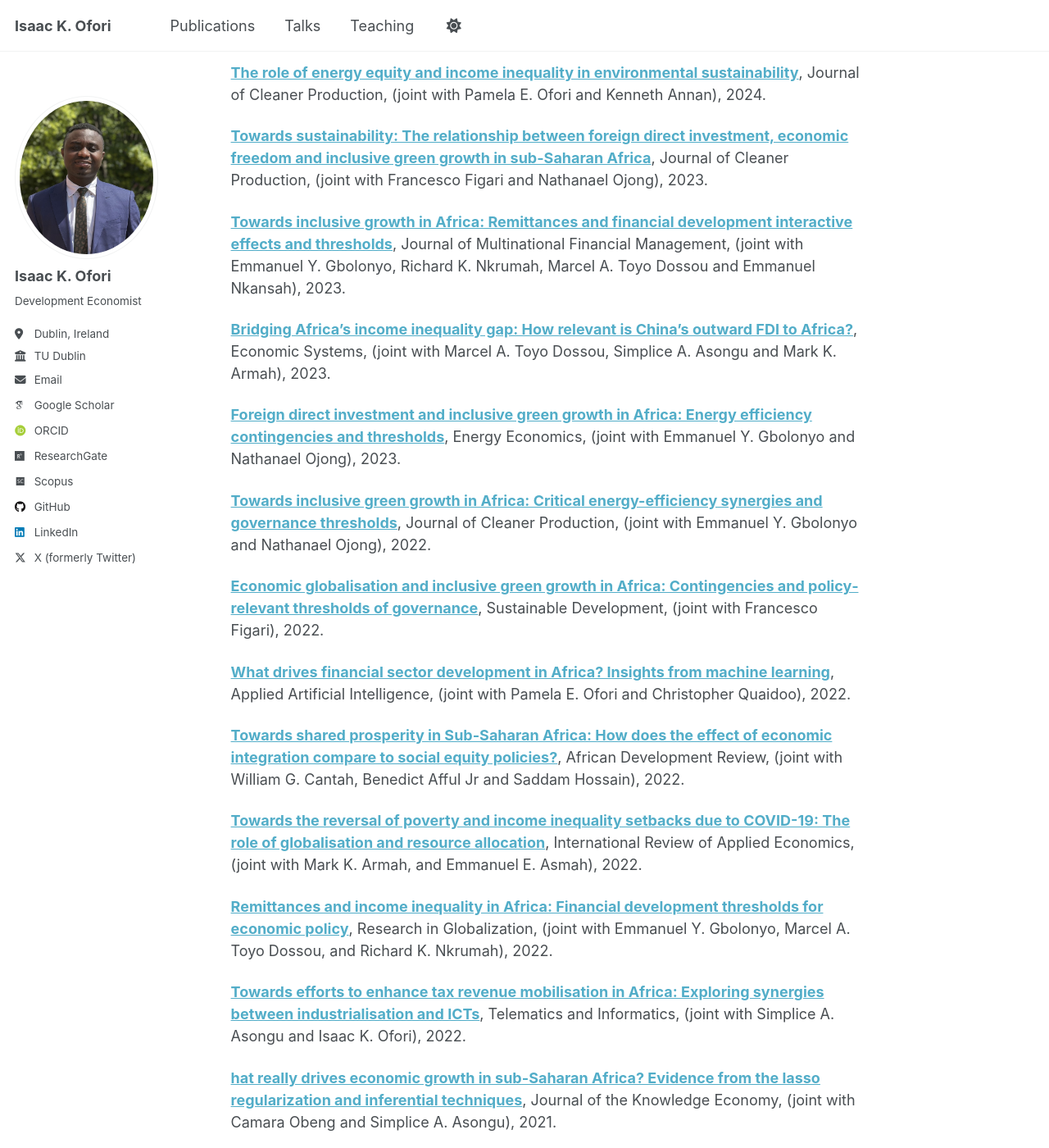
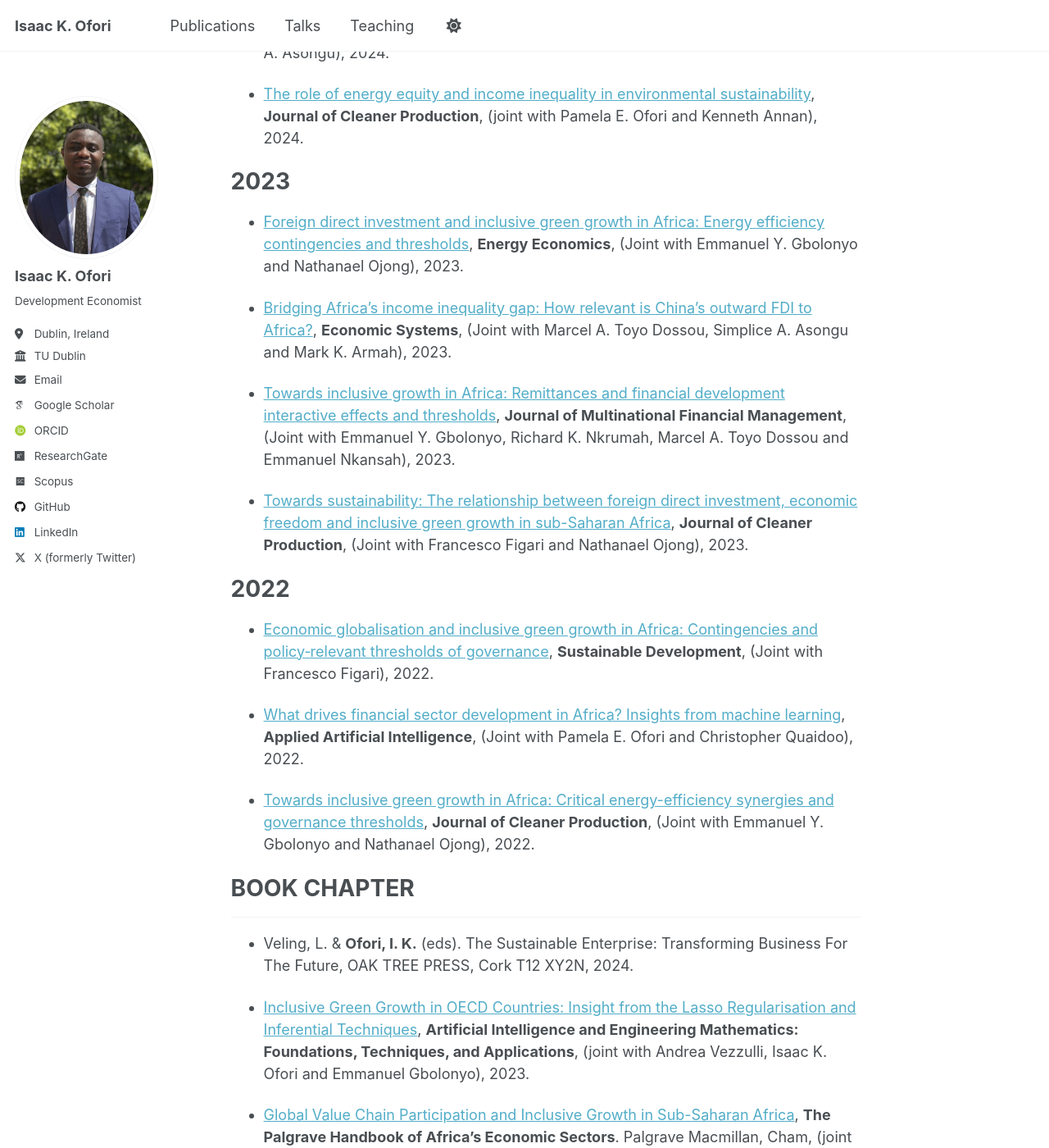
Before and after one commit to ikofori/ikofori.github.io, a Jekyll site: the page built from _pages/research.md, in a window 1280 px wide and 1400 px high, scrolled down 768 px. Shown: the whole window at 82% size. Built offline with Jekyll 4.4.1, drawn with Linux system fonts in a browser that asks for light colours; some web fonts are replaced; a script that is not in the unit is left out; some of the changed text lies outside the part shown.

Commit message:
Update research.md

```diff
--- a/_pages/research.md
+++ b/_pages/research.md
@@ -9,75 +9,62 @@ permalink: /research/
 
 # PUBLICATIONS
 - - -
-**[Distributional Energy Justice and the Inclusive Human Development Agenda in Africa](https://www.researchgate.net/publication/397016488_Distributional_Energy_Justice_and_the_Inclusive_Human_Development_Agenda_in_Africa)**, *forthcoming* World Development, 2025. <br/>
+# 2025
+- [Distributional Energy Justice and the Inclusive Human Development Agenda in Africa](https://www.researchgate.net/publication/397016488_Distributional_Energy_Justice_and_the_Inclusive_Human_Development_Agenda_in_Africa), *Forthcoming:* **World Development**, 2025. <br/>
 
-**[Energy consumption, democracy, and income inequality in Africa](https://link.springer.com/article/10.1007/s00181-025-02744-x)**, Empirical Economics, (joint with Samuel Adams and Emmanuel Y. Gbolonyo), 2025. <br/>
+- [Energy consumption, democracy, and income inequality in Africa](https://link.springer.com/article/10.1007/s00181-025-02744-x), **Empirical Economics**, (Joint with Samuel Adams and Emmanuel Y. Gbolonyo), 2025. <br/>
 
-**[Heterogeneous effects of frontier technology adoption on economic growth in Africa](https://doi.org/10.1016/j.strueco.2025.09.004)**, Structural Change and Economic Dynamics, (joint with Emmanuel Y. Gbolonyo, Andrea Vezzulli), 2025. <br/>
+- [Heterogeneous effects of frontier technology adoption on economic growth in Africa](https://doi.org/10.1016/j.strueco.2025.09.004), **Structural Change and Economic Dynamics**, (Joint with Emmanuel Y. Gbolonyo, Andrea Vezzulli), 2025. <br/>
 
-**[Foreign Aid, Infrastructure, and the Inclusive Growth Agenda in Sub-Saharan Africa](https://doi.org/10.1111/grow.70004)**, Growth and Change, (joint with Nathanael Ojong and Emmanuel Y. Gbolonyo), 2024. <br/>
+# 2024
+- [Foreign Aid, Infrastructure, and the Inclusive Growth Agenda in Sub-Saharan Africa](https://doi.org/10.1111/grow.70004), **Growth and Change**, (Joint with Nathanael Ojong and Emmanuel Y. Gbolonyo), 2024. <br/>
 
-**[The mediation effect of innovation in the relationship between external knowledge and firm performance in Africa](https://doi.org/10.1080/23322373.2024.2375948)**, Africa Journal of Management, (joint with Sam Zisuh Njinyah, Geofry Areneke, and Gaelle Lesly Chofor Lepawa), 2024. <br/>
+- [Economic globalisation and Africa's quest for greener and more inclusive growth: The missing link](https://doi.org/10.1016/j.inteco.2024.100509), **International Economics**, (Joint with Andreas Freytag and Simplice A. Asongu), 2024. <br/>
 
-**[Economic globalisation and Africa's quest for greener and more inclusive growth: The missing link](https://doi.org/10.1016/j.inteco.2024.100509)**, International Economics, (joint with Andreas Freytag and Simplice A. Asongu), 2024. <br/>
+- [Repackaging FDI for inclusive growth: Nullifying effects and policy-relevant thresholds of governance](https://doi.org/10.1016/j.tncr.2024.200056), **Transnational Corporations Review**, (Joint with Simplice A. Asongu), 2024. <br/>
 
-**[Repackaging FDI for inclusive growth: Nullifying effects and policy-relevant thresholds of governance](https://doi.org/10.1016/j.tncr.2024.200056)**, Transnational Corporations Review, (joint with Simplice A. Asongu), 2024. <br/>
+- [The role of energy equity and income inequality in environmental sustainability](https://doi.org/10.1016/j.jclepro.2024.143183), **Journal of Cleaner Production**, (joint with Pamela E. Ofori and Kenneth Annan), 2024. <br/>
 
-**[The role of energy equity and income inequality in environmental sustainability](https://doi.org/10.1016/j.jclepro.2024.143183)**, Journal of Cleaner Production, (joint with Pamela E. Ofori and Kenneth Annan), 2024. <br/>
+# 2023
+- [Foreign direct investment and inclusive green growth in Africa: Energy efficiency contingencies and thresholds](https://doi.org/10.1016/j.eneco.2022.106414), **Energy Economics**, (Joint with  Emmanuel Y. Gbolonyo and Nathanael Ojong), 2023. <br/>
 
-**[Towards sustainability: The relationship between foreign direct investment, economic freedom and inclusive green growth in sub-Saharan Africa](https://doi.org/10.1016/j.jclepro.2023.137020)**, Journal of Cleaner Production, (joint with Francesco Figari and Nathanael Ojong), 2023. <br/>
+- [Bridging Africa’s income inequality gap: How relevant is China’s outward FDI to Africa?](https://doi.org/10.1016/j.ecosys.2022.101055), **Economic Systems**, (Joint with  Marcel A. Toyo Dossou,  Simplice A. Asongu and Mark K. Armah), 2023. <br/>
 
-**[Towards inclusive growth in Africa: Remittances and financial development interactive effects and thresholds](https://doi.org/10.1016/j.mulfin.2023.100798)**, Journal of Multinational Financial Management, (joint with Emmanuel Y. Gbolonyo, Richard K. Nkrumah, Marcel A. Toyo Dossou and Emmanuel Nkansah), 2023. <br/>
+- [Towards inclusive growth in Africa: Remittances and financial development interactive effects and thresholds](https://doi.org/10.1016/j.mulfin.2023.100798), **Journal of Multinational Financial Management**, (Joint with Emmanuel Y. Gbolonyo, Richard K. Nkrumah, Marcel A. Toyo Dossou and Emmanuel Nkansah), 2023. <br/>
 
-**[Bridging Africa’s income inequality gap: How relevant is China’s outward FDI to Africa?](https://doi.org/10.1016/j.ecosys.2022.101055)**, Economic Systems, (joint with  Marcel A. Toyo Dossou,  Simplice A. Asongu and Mark K. Armah), 2023. <br/>
+- [Towards sustainability: The relationship between foreign direct investment, economic freedom and inclusive green growth in sub-Saharan Africa](https://doi.org/10.1016/j.jclepro.2023.137020), **Journal of Cleaner Production**, (Joint with Francesco Figari and Nathanael Ojong), 2023. <br/>
 
-**[Foreign direct investment and inclusive green growth in Africa: Energy efficiency contingencies and thresholds](https://doi.org/10.1016/j.eneco.2022.106414)**, Energy Economics, (joint with  Emmanuel Y. Gbolonyo and Nathanael Ojong), 2023. <br/>
+# 2022
+- [Economic globalisation and inclusive green growth in Africa: Contingencies and policy‐relevant thresholds of governance](https://doi.org/10.1002/sd.2403), **Sustainable Development**, (Joint with Francesco Figari), 2022. <br/>
 
-**[Towards inclusive green growth in Africa: Critical energy-efficiency synergies and governance thresholds](https://doi.org/10.1016/j.jclepro.2022.132917)**, Journal of Cleaner Production, (joint with  Emmanuel Y. Gbolonyo and Nathanael Ojong), 2022. <br/>
+- [What drives financial sector development in Africa? Insights from machine learning](https://doi.org/10.1080/08839514.2021.1999597), **Applied Artificial Intelligence**, (Joint with Pamela E. Ofori and Christopher Quaidoo), 2022. <br/>
 
-**[Economic globalisation and inclusive green growth in Africa: Contingencies and policy‐relevant thresholds of governance](https://doi.org/10.1002/sd.2403)**, Sustainable Development, (joint with Francesco Figari), 2022. <br/>
-
-**[What drives financial sector development in Africa? Insights from machine learning](https://doi.org/10.1080/08839514.2021.1999597)**, Applied Artificial Intelligence, (joint with Pamela E. Ofori and Christopher Quaidoo), 2022. <br/>
-
-**[Towards shared prosperity in Sub-Saharan Africa: How does the effect of economic integration compare to social equity policies?](https://doi.org/10.1111/1467-8268.12614)**, African Development Review, (joint with  William G. Cantah, Benedict Afful Jr and Saddam Hossain), 2022. <br/>
-
-**[Towards the reversal of poverty and income inequality setbacks due to COVID-19: The role of globalisation and resource allocation](https://doi.org/10.1080/02692171.2022.2029367)**, International Review of Applied Economics, (joint with  Mark K. Armah, and Emmanuel E. Asmah), 2022. <br/>
-
-**[Remittances and income inequality in Africa: Financial development thresholds for economic policy](https://doi.org/10.1016/j.resglo.2022.100084)**, Research in Globalization, (joint with  Emmanuel Y. Gbolonyo, Marcel A. Toyo Dossou, and Richard K. Nkrumah), 2022. <br/>
-
-**[Towards efforts to enhance tax revenue mobilisation in Africa: Exploring synergies between industrialisation and ICTs](https://doi.org/10.1016/j.tele.2022.101857)**, Telematics and Informatics, (joint with Simplice A. Asongu and Isaac K. Ofori), 2022. <br/>
-
-**[hat really drives economic growth in sub-Saharan Africa? Evidence from the lasso regularization and inferential techniques](https://doi.org/10.1016/j.resglo.2022.100084)**, Journal of the Knowledge Economy, (joint with Camara Obeng and Simplice A. Asongu), 2021. <br/>
-
-**[What drives financial sector development in Africa? Insights from machine learning](https://doi.org/10.1080/08839514.2021.1999597)**, Applied Artificial Intelligence, (joint with Pamela E. Ofori and Christopher Quaidoo), 2021. <br/>
-
-**[Addressing the severity and intensity of poverty in Sub-Saharan Africa: how relevant is the ICT and financial development pathway?](https://doi.org/10.1016/j.heliyon.2021.e08156)**,  Heliyon, (joint with Pamela E. Ofori, Isaac Kwesi Ofori, Mark Kojo Armah and Francis Taale,), 2021. <br/>
-
-**[Financial development, remittances and economic growth: A threshold analysis](https://doi.org/10.1080/23322039.2019.1625107)**, Cogent Economics & Finance, (joint with James Atta Peprah and Abel Nyarko Asomani), 2019. <br/>
+- [Towards inclusive green growth in Africa: Critical energy-efficiency synergies and governance thresholds](https://doi.org/10.1016/j.jclepro.2022.132917), **Journal of Cleaner Production**, (Joint with  Emmanuel Y. Gbolonyo and Nathanael Ojong), 2022. <br/>
 
 
 # BOOK CHAPTER
 - - -
-Veling, L. & **Ofori, I. K.** (eds). The Sustainable Enterprise: Transforming Business For The Future, OAK TREE PRESS, Cork T12 XY2N, 2024.
+- Veling, L. & **Ofori, I. K.** (eds). The Sustainable Enterprise: Transforming Business For The Future, OAK TREE PRESS, Cork T12 XY2N, 2024.
 
-**[Inclusive Green Growth in OECD Countries: Insight from the Lasso Regularisation and Inferential Techniques](https://www.taylorfrancis.com/chapters/edit/10.1201/9781003283980-18/inclusive-green-growth-oecd-countries-insight-lasso-regularization-inferential-techniques-andrea-vezzulli-isaac-ofori-pamela-ofori-emmanuel-gbolonyo)**, Artificial Intelligence and Engineering Mathematics: Foundations, Techniques, and Applications, (joint with Andrea vezzulli, Isaac K. Ofori and Emmanuel Gbolonyo), 2023. <br/>
+- [Inclusive Green Growth in OECD Countries: Insight from the Lasso Regularisation and Inferential Techniques](https://www.taylorfrancis.com/chapters/edit/10.1201/9781003283980-18/inclusive-green-growth-oecd-countries-insight-lasso-regularization-inferential-techniques-andrea-vezzulli-isaac-ofori-pamela-ofori-emmanuel-gbolonyo), **Artificial Intelligence and Engineering Mathematics: Foundations, Techniques, and Applications**, (joint with Andrea Vezzulli, Isaac K. Ofori and Emmanuel Gbolonyo), 2023. <br/>
 
-**[Global Value Chain Participation and Inclusive Growth in Sub-Saharan Africa](https://doi.org/10.1007/978-3-030-75556-0_32)**, The Palgrave Handbook of Africa’s Economic Sectors. Palgrave Macmillan, Cham, (joint with Camara Obeng and Peter Y. Mwinlaaru), 2022. <br/>
+- [Global Value Chain Participation and Inclusive Growth in Sub-Saharan Africa](https://doi.org/10.1007/978-3-030-75556-0_32), **The Palgrave Handbook of Africa’s Economic Sectors**. Palgrave Macmillan, Cham, (joint with Camara Obeng and Peter Y. Mwinlaaru), 2022. <br/>
 
-**[What Really Drives Financial Sector Development in Ghana? Evidence from Machine Learning](https://doi.org/10.1007/978-3-031-09345-6_2)**, In: Arun, T., Ngalawa, H., Derera, E., & Peprah, J. A (eds), Palgrave Handbook on Financial Sector Development in Ghana. Palgrave Macmillan, Cham, (joint with Camara Obeng), 2022. <br/>
-
-
+- [What Really Drives Financial Sector Development in Ghana? Evidence from Machine Learning](https://doi.org/10.1007/978-3-031-09345-6_2), In: Arun, T., Ngalawa, H., Derera, E., & Peprah, J. A (eds), **Palgrave Handbook on Financial Sector Development in Ghana**. Palgrave Macmillan, Cham, (joint with Camara Obeng), 2022. <br/>
 
 
 # WORKING PAPERS
 - - -
+- Frontier Technology Adoption, Energy Equity and Environmental Quality of Life in Sub-Saharan Africa, (Joint with Pamela E. Ofori and Nathanael Ojong). <br/>
 
- **[Effects of Innovation and Economic Freedom on Female Economic Inclusion](https://www.econstor.eu/bitstream/10419/298786/1/Ofori-Female-Economic-Inclusion.pdf)** (Joint with Isaac K. Ofori and Paolo Castelnovo). <br/>
+- Frontier Technology Adoption and Inclusive Green Growth in the EU: A Double-edged Sword?](Joint with Louise Veling and John Cullen). <br/>
+
+- [Effects of Innovation and Economic Freedom on Female Economic Inclusion](https://www.econstor.eu/bitstream/10419/298786/1/Ofori-Female-Economic-Inclusion.pdf) (Joint with Isaac K. Ofori and Paolo Castelnovo). <br/>
 
 
 # WORK IN PROGRESS
 - - -
 
-Innovation and Environmental Taxes and Environmental Wellbeing (joint with Andrea Vezzulli, Paolo Castelnovo, Pamela E. Ofori).
+- Innovation, Environmental Taxes and Environmental Wellbeing (joint with Andrea Vezzulli, Paolo Castelnovo, Pamela E. Ofori).
 
-Carbon Tax and Wellbeing (joint with Andrea Vezzulli, Paolo Castelnovo, Pamela E. Ofori). <br/>
+- Carbon Tax and Wellbeing (joint with Andrea Vezzulli, Paolo Castelnovo, Pamela E. Ofori). <br/>
```
